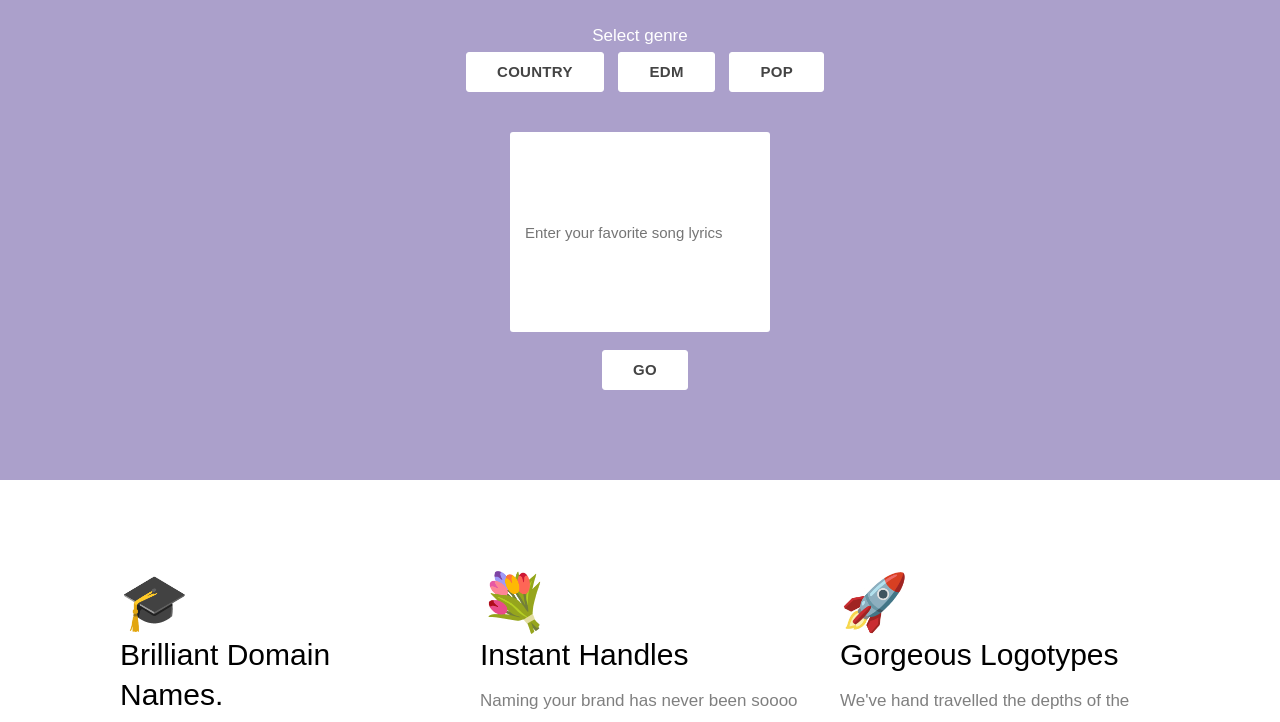
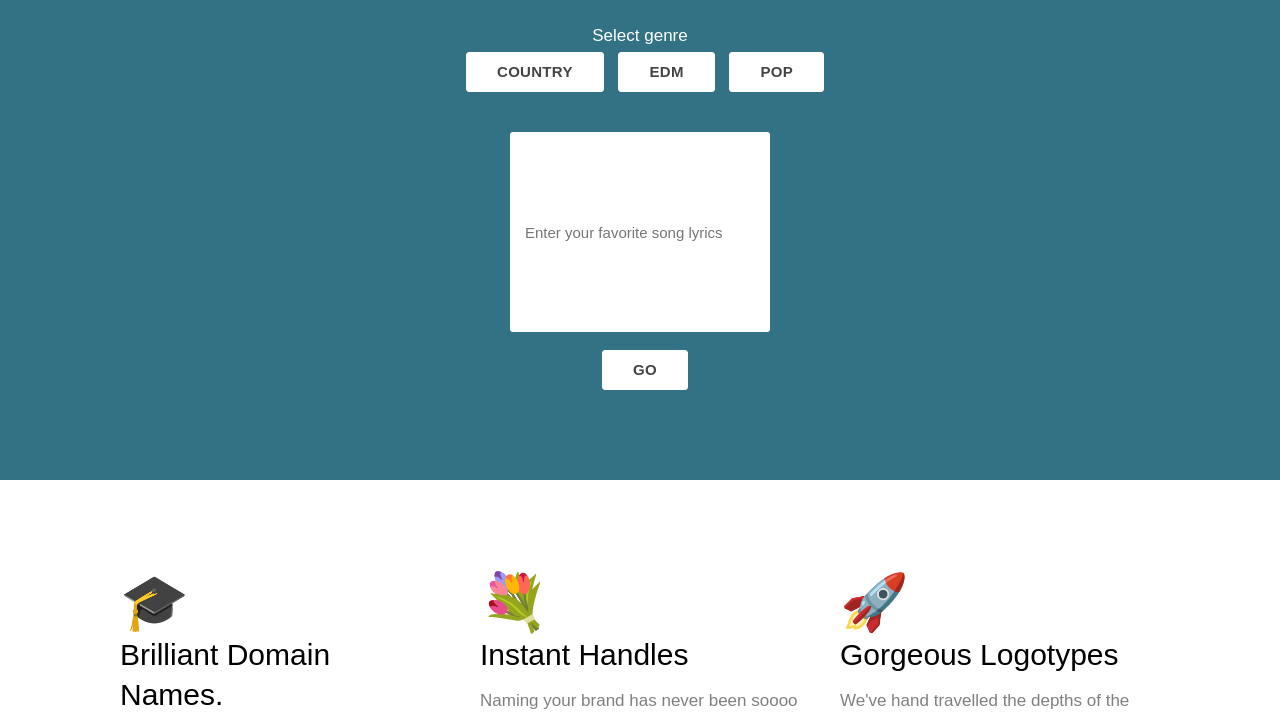
Before and after one commit to HamiltonCory/LyricsGenerator, a plain HTML site: page site/index.html in a window 1280 px wide. Shown: the part 248-970 px from the top of the page. Drawn offline with Linux system fonts and the light colour scheme.

Commit message:
More changes to website

```diff
--- a/site/css/main.css
+++ b/site/css/main.css
@@ -3,7 +3,7 @@
 	font-family: 'karla', sans-serif;
 }.footer,
 .header {
-	background: #ABA0CB;
+	background: #337184;
 	color: white;
 }
 .ctas-button {
```
